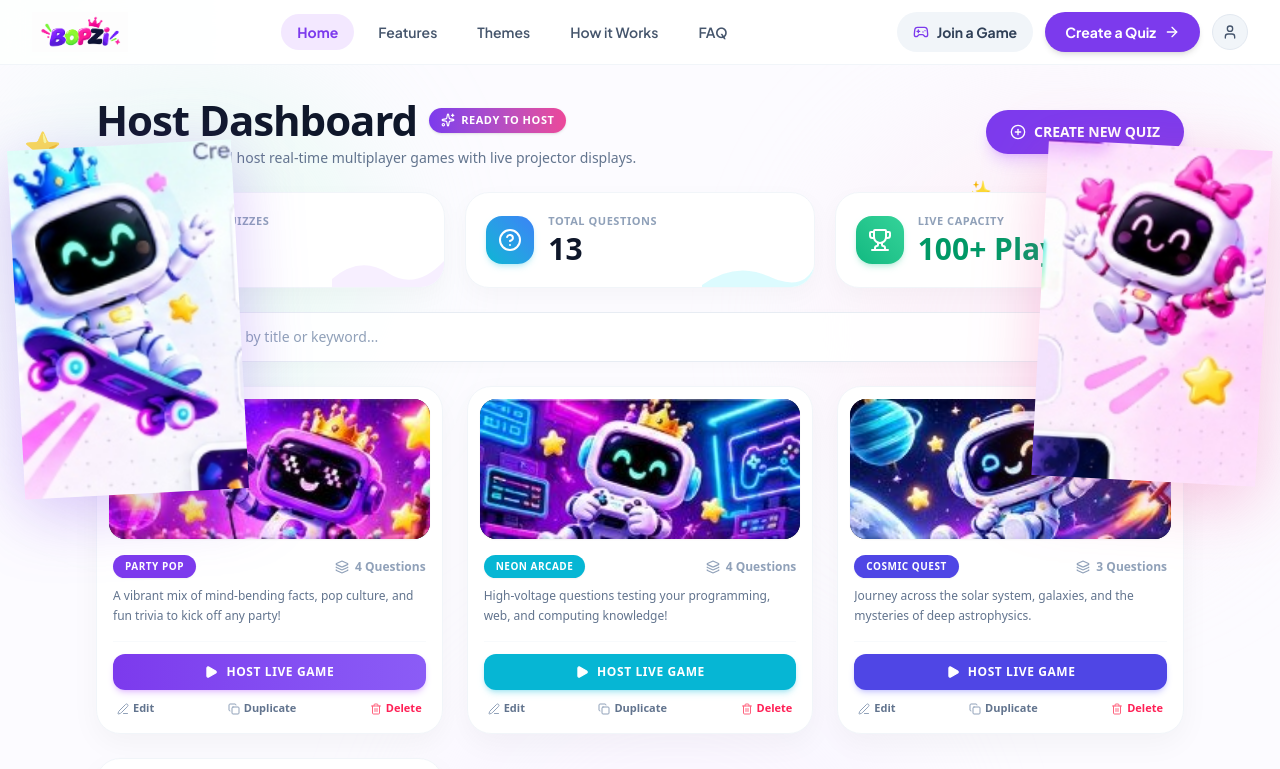
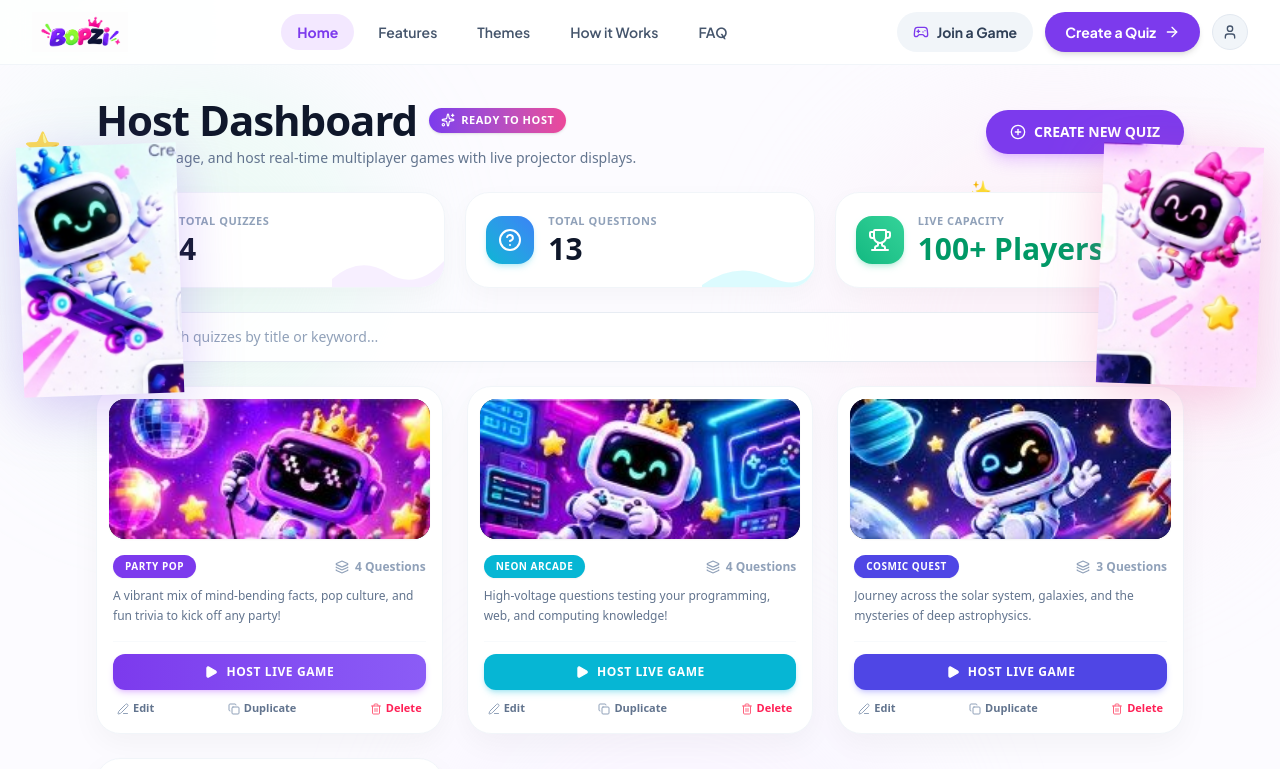
Before and after one commit to ab2030909/Bopzi, a Next.js app: page /dashboard in a window 1280 px wide. Shown: the top 769 px of the page. Built offline with nearby package versions, Linux system fonts and the light colour scheme.

Commit message:
style: scale down mascots slightly for clean corner fit

```diff
--- a/src/app/dashboard/page.tsx
+++ b/src/app/dashboard/page.tsx
@@ -126,20 +126,20 @@ export default function DashboardPage() {
       <div className="absolute top-44 right-10 text-amber-300 text-3xl select-none pointer-events-none animate-pulse">⭐</div>
       <div className="absolute top-28 right-72 text-pink-300 text-xl select-none pointer-events-none">✨</div>
 
-      {/* Corner Mascots - Large and anchored to screen edge corners matching reference */}
-      <div className="hidden lg:block absolute left-2 xl:left-4 top-24 xl:top-20 w-44 xl:w-56 2xl:w-64 h-auto z-20 pointer-events-none select-none">
+      {/* Corner Mascots - Balanced size anchored to corners */}
+      <div className="hidden lg:block absolute left-2 xl:left-5 top-24 xl:top-20 w-32 xl:w-40 2xl:w-48 h-auto z-20 pointer-events-none select-none">
         <img
           src="/images/dashboard_mascot_skater.png"
           alt="Bopzi Skater Mascot"
-          className="w-full h-auto object-contain filter drop-shadow-[0_16px_32px_rgba(124,58,237,0.28)] animate-float-slow -rotate-3"
+          className="w-full h-auto object-contain filter drop-shadow-[0_14px_28px_rgba(124,58,237,0.25)] animate-float-slow -rotate-2"
         />
       </div>
 
-      <div className="hidden lg:block absolute right-2 xl:right-4 top-24 xl:top-20 w-44 xl:w-56 2xl:w-64 h-auto z-20 pointer-events-none select-none">
+      <div className="hidden lg:block absolute right-2 xl:right-5 top-24 xl:top-20 w-32 xl:w-40 2xl:w-48 h-auto z-20 pointer-events-none select-none">
         <img
           src="/images/dashboard_mascot_cheer.png"
           alt="Bopzi Cheerleader Mascot"
-          className="w-full h-auto object-contain filter drop-shadow-[0_16px_32px_rgba(236,72,153,0.28)] animate-float-slow rotate-3"
+          className="w-full h-auto object-contain filter drop-shadow-[0_14px_28px_rgba(236,72,153,0.25)] animate-float-slow rotate-2"
         />
       </div>
 
```
